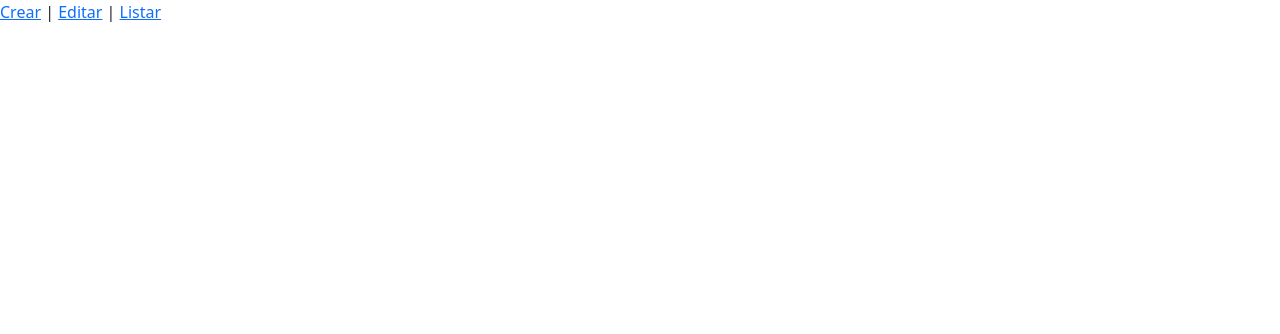
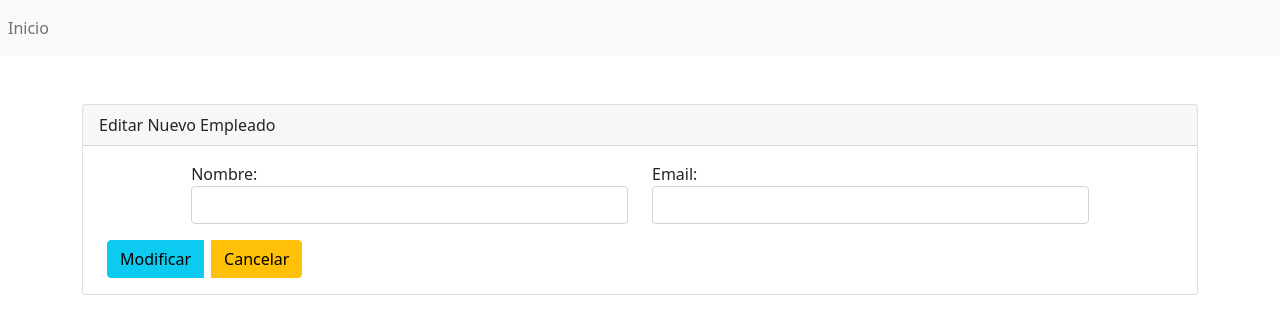
Before and after one commit to NicollePalomo/Sistema_Inventario, a Vue app: page /editar/1 in a window 1280 px wide. Shown: the top 334 px of the page. Built offline with nearby package versions, Linux system fonts and the light colour scheme; no server answers.

Commit message:
se crea la funcionalidad de editar

```diff
--- a/src/App.vue
+++ b/src/App.vue
@@ -1,8 +1,11 @@
 <template>
-  <div id="app">
-    <router-link to="/crear">Crear</router-link> |
-    <router-link to="/editar">Editar</router-link> |
-    <router-link to="/listar">Listar</router-link>
+  <div >
+    <nav class="navbar navbar-expand navbar-light bg-light">
+      <div class="nav navbar-nav">
+        <!-- <router-link to="/crear" class="nav-link">Crear</router-link>  -->
+        <router-link to="/listar" class="nav-link">Inicio</router-link>
+      </div>
+    </nav>
     <router-view />
   </div>
 </template>
--- a/src/components/Editar.vue
+++ b/src/components/Editar.vue
@@ -1,9 +1,92 @@
 <template>
-  <div>Hola Editar</div>
+  <div class="container">
+    <div class="card  mt-5">
+      <!-- Titulo -->
+      <div class="card-header">
+        Editar Nuevo Empleado
+      </div>
+      <!-- Contenido -->
+      <div class="card-body">
+        <form v-on:submit.prevent="actualizarRegistro">
+          <div class="row justify-content-center">
+            <!-- nombre -->
+            <div class="col-md-5 form-group">
+              <label for="nombre">Nombre:</label>
+              <input
+                type="text"
+                class="form-control"
+                name="nombre"
+                v-model="empleado.nombre"
+                id="nombre"
+                aria-describedby="helpId"
+                required
+              />
+            </div>
+            <!-- email -->
+            <div class="col-md-5 form-group">
+              <label for="email">Email:</label>
+              <input
+                type="text"
+                class="form-control"
+                name="email"
+                v-model="empleado.correo"
+                id="email"
+                aria-describedby="helpId"
+                required
+              />
+            </div>
+          </div>
+          <!-- Botones -->
+          <div class="btn-group mt-3 " role="group" aria-label="">
+            <button type="submit" class="btn btn-info mx-2">Modificar</button>
+            <router-link :to="{ name: 'Listar' }" class="btn btn-warning"
+              >Cancelar</router-link
+            >
+          </div>
+        </form>
+      </div>
+    </div>
+  </div>
 </template>
 
 <script>
-  export default {};
+  export default {
+    data() {
+      return {
+        empleado: {},
+      };
+    },
+    created: function() {
+      this.obtenerInformacionID();
+    },
+    methods: {
+      obtenerInformacionID() {
+        fetch("http://localhost/empleados/?consultar=" + this.$route.params.id)
+          .then((respuesta) => respuesta.json())
+          .then((datosRespuesta) => {
+            console.log(datosRespuesta);
+            this.empleado = datosRespuesta[0];
+          })
+          .catch(console.log);
+      },
+      actualizarRegistro() {
+        let datosEnviar = {
+          id: this.$route.params.id,
+          nombre: this.empleado.nombre,
+          correo: this.empleado.correo,
+        };
+        fetch("http://localhost/empleados/?actualizar=" + this.$route.params.id, {
+          method: "POST",
+          body: JSON.stringify(datosEnviar),
+        })
+          .then((respuesta) => respuesta.json())
+          .then((datosRespuesta) => {
+            console.log(datosRespuesta);
+            window.location.href = "../listar";
+          });
+      },
+    },
+  };
 </script>
 
 <style></style>
--- a/src/components/Listar.vue
+++ b/src/components/Listar.vue
@@ -1,6 +1,7 @@
 <template>
   <div class=" container">
-    <div class="card mt-5 ">
+    <router-link to="/crear" class=" btn btn-success">Crear nuevo empleado</router-link>
+    <div class="card mt-3 ">
       <div class="card-header text-center">
         Empleados
       </div>
--- a/src/router/index.js
+++ b/src/router/index.js
@@ -20,7 +20,7 @@ const routes = [
   //   component: Dashboard,
   // },
   {
-    path: "/editar",
+    path: "/editar/:id",
     name: "Editar",
     component: Editar,
   },
```
